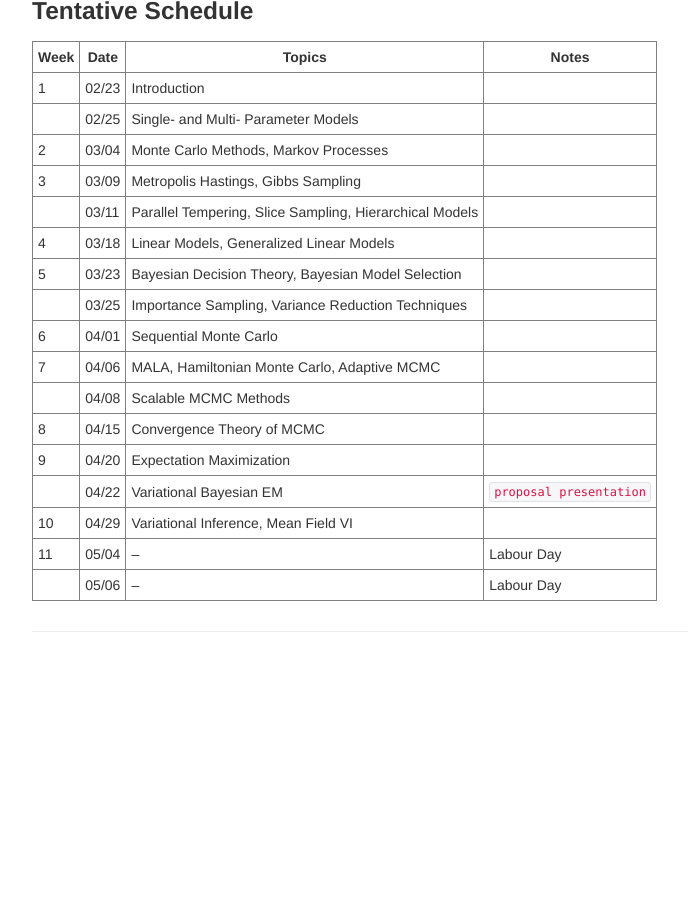
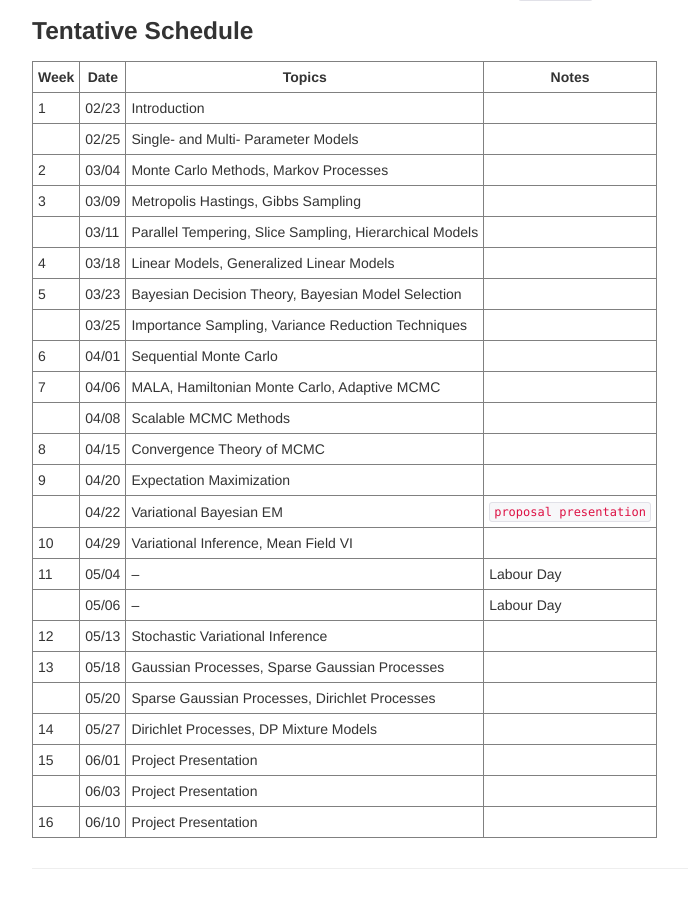
Before and after one commit to zcrabbit/zcrabbit.github.io, a Jekyll site: the page built from courses/btc-s22.md, in a window 1280 px wide and 900 px high, scrolled down 1798 px. Shown: the whole window, without its empty margins (208-896 px from the left). Built offline with Jekyll 4.4.1, drawn with Linux system fonts in a browser that asks for light colours; before the commit the page ends 2461 px from its top, so only the background shows below that; some of the changed text lies outside the part shown.

Commit message:
lecture 16 out

```diff
--- a/courses/btc-s22.md
+++ b/courses/btc-s22.md
@@ -55,6 +55,7 @@
 - 04/20/2022: [Lecture 13 - Expectation Maximization]({{sites.baseurl}}/static/slides/btc_spring22/lec13.pdf)
 - 04/22/2022: [Lecture 14 - Variational EM]({{sites.baseurl}}/static/slides/btc_spring22/lec14.pdf)
 - 04/29/2022: [Lecture 15 - Variational Inference]({{sites.baseurl}}/static/slides/btc_spring22/lec15.pdf)
+- 05/13/2022: [Lecture 16 - Stochastic Variational Inference]({{sites.baseurl}}/static/slides/btc_spring22/lec16.pdf)
 
 
 
@@ -91,3 +92,10 @@
 | 10    |04/29 | Variational Inference, Mean Field VI |                |
 | 11    |05/04 | --          | Labour Day |
 |       |05/06 | --          | Labour Day |
+| 12    |05/13 | Stochastic Variational Inference |         |
+| 13    |05/18 | Gaussian Processes, Sparse Gaussian Processes |       |
+|       |05/20 | Sparse Gaussian Processes, Dirichlet Processes |      |
+| 14    |05/27 | Dirichlet Processes, DP Mixture Models |              |
+| 15    |06/01 | Project Presentation |    |
+|       |06/03 | Project Presentation |    |
+| 16    |06/10 | Project Presentation |    |
```
Also changed, not shown: 3 other files.
